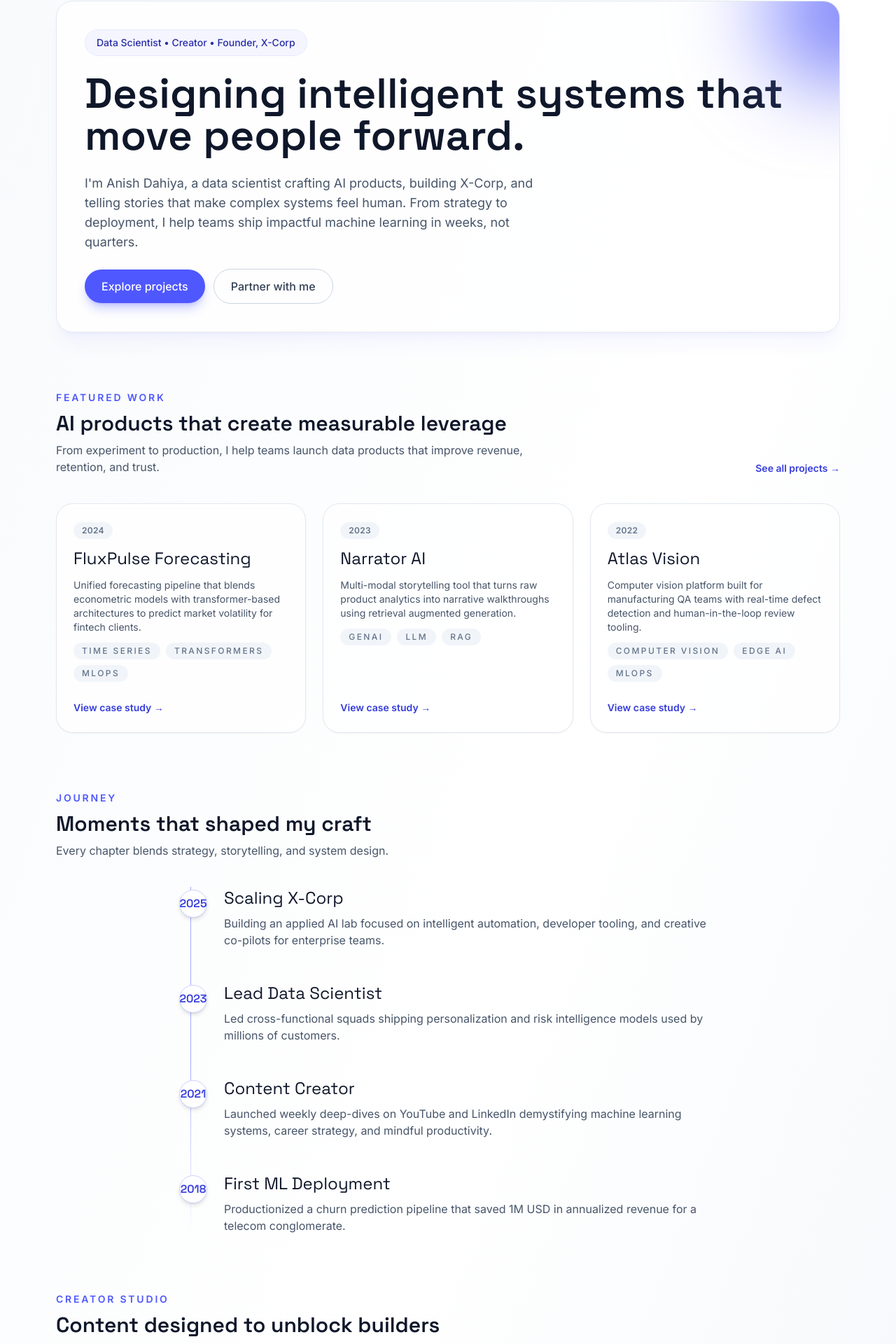
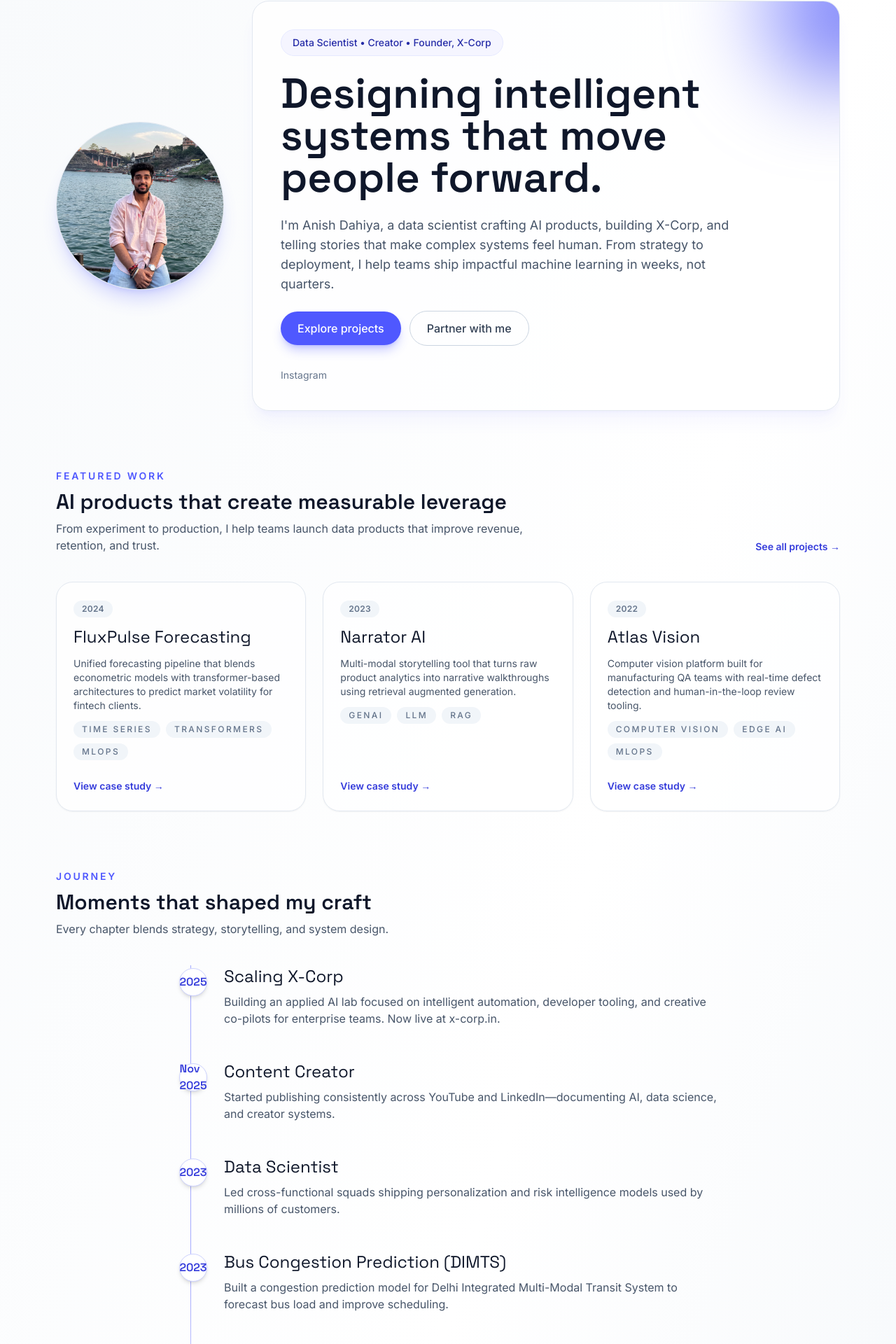
Before and after one commit to anishdahiya1/anishdahiya.in, a Next.js app: page / in a window 1280 px wide. Shown: the part 99-2019 px from the top of the page at 70% size. Built offline with nearby package versions, Linux system fonts and the light colour scheme.

Commit message:
Initial full project uploadssssddssgghujdhrgeghgfhddfcc

```diff
--- a/app/about/page.tsx
+++ b/app/about/page.tsx
@@ -28,6 +28,9 @@ export default function AboutPage() {
           </p>
           <p className="text-lg text-slate-600 dark:text-slate-300">
             My work spans predictive modeling, computer vision, and generative systems. I love translating complex technology into crisp strategy for leadership teams, and I document the journey for builders around the world through my creator studio.
+          </p>
+          <p className="text-lg text-slate-600 dark:text-slate-300">
+            I studied B.Tech in CSE (AIML) at Chandigarh University from 2021–2025, worked as a Subject Matter Expert (Computer Science) at Chegg, and built a bus congestion prediction model for DIMTS in 2023. Today, I'm a data scientist and creator, building X-Corp and publishing regularly across YouTube and LinkedIn.
           </p>
           <div className="grid gap-6 sm:grid-cols-3">
             {stats.map((stat) => (
--- a/app/contact/page.tsx
+++ b/app/contact/page.tsx
@@ -56,6 +56,9 @@ export default function ContactPage() {
               {socials.email} →
             </Link>
             <div className="flex flex-wrap gap-3 pt-2 text-sm text-slate-500">
+              <Link href={socials.instagram} target="_blank" className="hover:text-brand-500">
+                Instagram
+              </Link>
               <Link href={socials.linkedin} target="_blank" className="hover:text-brand-500">
                 LinkedIn
               </Link>
--- a/app/content/page.tsx
+++ b/app/content/page.tsx
@@ -8,12 +8,12 @@ const playlists = [
   {
     title: "The Applied AI Almanac",
     description: "Deep dives on building intelligent products end-to-end—from ideation to post-launch stewardship.",
-    link: "https://youtube.com/@anishdahiya"
+    link: "https://www.youtube.com/@AnishDahiya8"
   },
   {
     title: "Creator OS",
     description: "Systems, rituals, and templates to build a content engine while leading high-stakes teams.",
-    link: "https://youtube.com/@anishdahiya"
+    link: "https://www.youtube.com/@AnishDahiya8"
   },
   {
     title: "Signals & Stories",
--- a/components/footer.tsx
+++ b/components/footer.tsx
@@ -13,6 +13,9 @@ export function Footer() {
           <Link href={`mailto:${socials.email}`} className="hover:text-brand-500">
             Email
           </Link>
+          <Link href={socials.instagram} className="hover:text-brand-500" target="_blank">
+            Instagram
+          </Link>
           <Link href={socials.linkedin} className="hover:text-brand-500" target="_blank">
             LinkedIn
           </Link>
@@ -25,6 +28,9 @@ export function Footer() {
           <Link href={socials.twitter} className="hover:text-brand-500" target="_blank">
             X (Twitter)
           </Link>
+          <Link href="https://x-corp.in" className="hover:text-brand-500" target="_blank">
+            X-Corp
+          </Link>
         </div>
       </div>
     </footer>
--- a/components/hero.tsx
+++ b/components/hero.tsx
@@ -1,7 +1,9 @@
 "use client";
 
+import Image from "next/image";
 import Link from "next/link";
 import { motion } from "framer-motion";
+import { socials } from "@/lib/data";
 
 const heroText = {
   initial: { opacity: 0, y: 24 },
@@ -11,6 +13,22 @@ const heroText = {
 
 export function Hero() {
   return (
+    <div className="lg:flex lg:items-center lg:gap-10">
+      <motion.div
+        initial={{ opacity: 0, x: -24 }}
+        animate={{ opacity: 1, x: 0 }}
+        transition={{ duration: 0.6, ease: "easeOut", delay: 0.1 }}
+        className="relative hidden lg:flex lg:flex-shrink-0 lg:justify-center"
+      >
+        <Image
+          src="/images/profile.webp"
+          alt="Portrait of Anish Dahiya"
+          width={240}
+          height={240}
+          priority
+          className="rounded-full border border-slate-200 object-cover shadow-xl shadow-brand-500/20 dark:border-slate-700"
+        />
+      </motion.div>
       <section className="relative overflow-hidden rounded-3xl border border-slate-200 bg-white/80 p-10 shadow-xl shadow-brand-500/5 transition dark:border-slate-800 dark:bg-slate-950/80">
         <motion.div
           initial="initial"
@@ -43,6 +61,11 @@ export function Hero() {
               Partner with me
             </Link>
           </div>
+          <div className="pt-2 text-sm text-slate-500">
+            <Link href={socials.instagram} target="_blank" className="hover:text-brand-500">
+              Instagram
+            </Link>
+          </div>
         </motion.div>
         <motion.div
           initial={{ opacity: 0, scale: 0.95 }}
@@ -51,5 +74,6 @@ export function Hero() {
           className="pointer-events-none absolute -right-28 -top-28 h-56 w-56 rounded-full bg-gradient-to-br from-brand-200 via-brand-400 to-brand-600 blur-3xl dark:from-brand-600/30 dark:via-brand-500/20 dark:to-brand-400/30"
         />
       </section>
+    </div>
   );
 }
--- a/components/timeline.tsx
+++ b/components/timeline.tsx
@@ -14,7 +14,7 @@ export function Timeline({ entries }: TimelineProps) {
       <ul className="space-y-12">
         {entries.map((entry, index) => (
           <motion.li
-            key={entry.year}
+            key={`${entry.year}-${entry.title}`}
             initial={{ opacity: 0, x: -24 }}
             whileInView={{ opacity: 1, x: 0 }}
             transition={{ delay: index * 0.05, duration: 0.4 }}
--- a/lib/data.ts
+++ b/lib/data.ts
@@ -80,19 +80,37 @@ export const timeline: TimelineEntry[] = [
     year: "2025",
     title: "Scaling X-Corp",
     description:
-      "Building an applied AI lab focused on intelligent automation, developer tooling, and creative co-pilots for enterprise teams."
+      "Building an applied AI lab focused on intelligent automation, developer tooling, and creative co-pilots for enterprise teams. Now live at x-corp.in."
+  },
+  {
+    year: "Nov 2025",
+    title: "Content Creator",
+    description:
+      "Started publishing consistently across YouTube and LinkedIn—documenting AI, data science, and creator systems."
   },
   {
     year: "2023",
-    title: "Lead Data Scientist",
+    title: "Data Scientist",
     description:
       "Led cross-functional squads shipping personalization and risk intelligence models used by millions of customers."
   },
   {
-    year: "2021",
-    title: "Content Creator",
+    year: "2023",
+    title: "Bus Congestion Prediction (DIMTS)",
     description:
-      "Launched weekly deep-dives on YouTube and LinkedIn demystifying machine learning systems, career strategy, and mindful productivity."
+      "Built a congestion prediction model for Delhi Integrated Multi-Modal Transit System to forecast bus load and improve scheduling."
+  },
+  {
+    year: "2022–2024",
+    title: "SME — Computer Science (Chegg)",
+    description:
+      "Solved curriculum-aligned problems and authored explanations for CS learners while pursuing undergrad."
+  },
+  {
+    year: "2021–2025",
+    title: "B.Tech CSE (AIML), Chandigarh University",
+    description:
+      "Specialized in Artificial Intelligence & Machine Learning with hands-on projects across CV, NLP, and forecasting."
   },
   {
     year: "2018",
@@ -106,14 +124,14 @@ export const contentHighlights: ContentPiece[] = [
   {
     title: "The Data Scientist OS",
     platform: "YouTube",
-    url: "https://youtube.com/@anishdahiya",
+    url: "https://www.youtube.com/@AnishDahiya8",
     summary:
       "Long-form series unpacking the workflows, automations, and mental models that help data teams ship impact at startup speed."
   },
   {
     title: "Architecting AI Strategy",
     platform: "LinkedIn",
-    url: "https://www.linkedin.com/in/anishdahiya",
+    url: "https://www.linkedin.com/in/anishdahiya7/",
     summary:
       "LinkedIn newsletter where I share playbooks on building defensible AI capabilities without the hype."
   },
@@ -155,11 +173,12 @@ export const testimonials: Testimonial[] = [
 ];
 
 export const socials = {
-  email: "hello@anishdahiya.in",
-  youtube: "https://youtube.com/@anishdahiya",
-  linkedin: "https://www.linkedin.com/in/anishdahiya",
+  email: "anishdahiya89@gmail.com",
+  youtube: "https://www.youtube.com/@AnishDahiya8",
+  linkedin: "https://www.linkedin.com/in/anishdahiya7/",
   github: "https://github.com/anishdahiya1",
-  twitter: "https://x.com/anishcodes"
+  twitter: "https://x.com/anishcodes",
+  instagram: "https://www.instagram.com/anishdahiya08/"
 };
 
 export const blogPosts: BlogPost[] = [
```
Also changed, not shown: public/images/profile.webp (added), vercel.json. Lines whose indentation alone changed are shown as unchanged.
